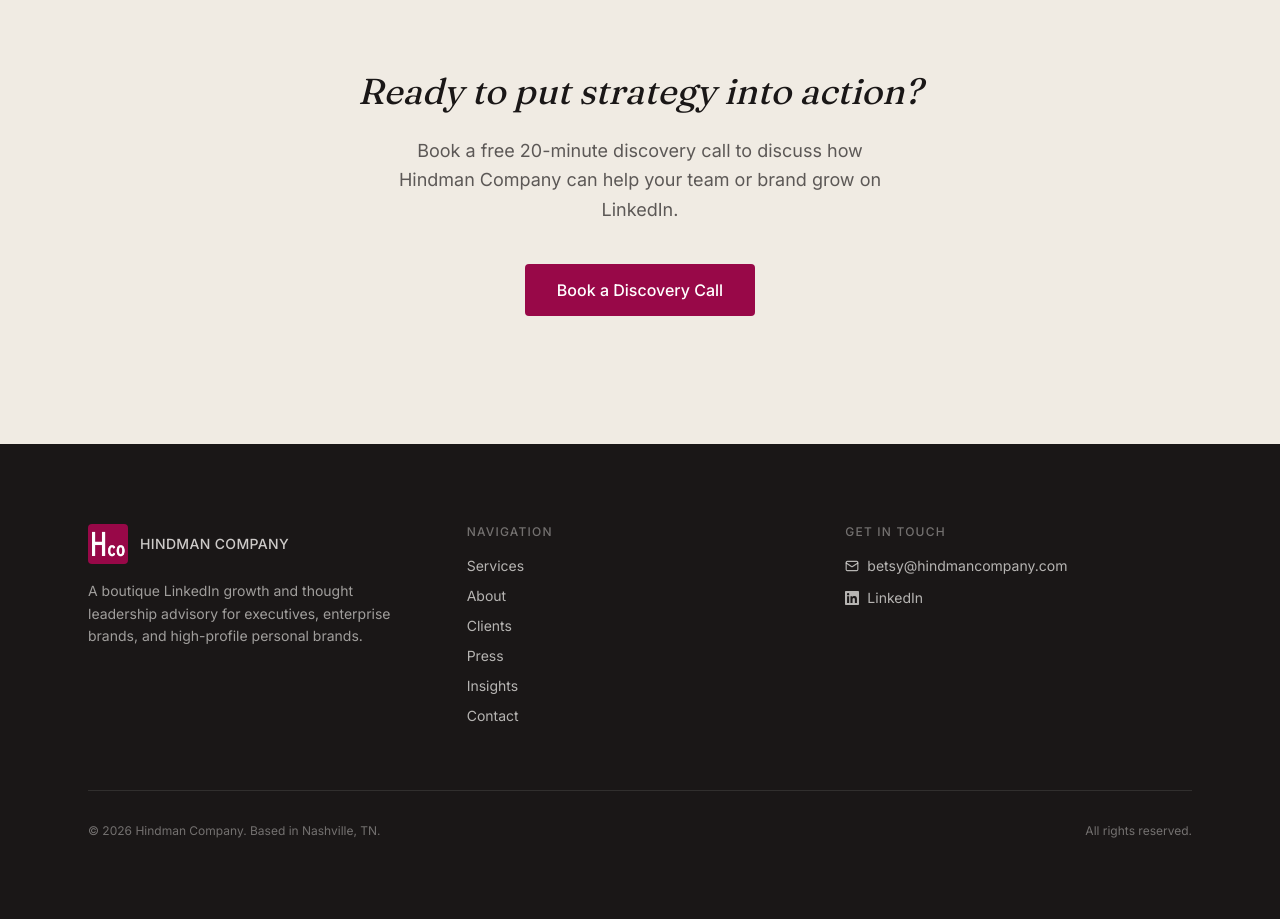
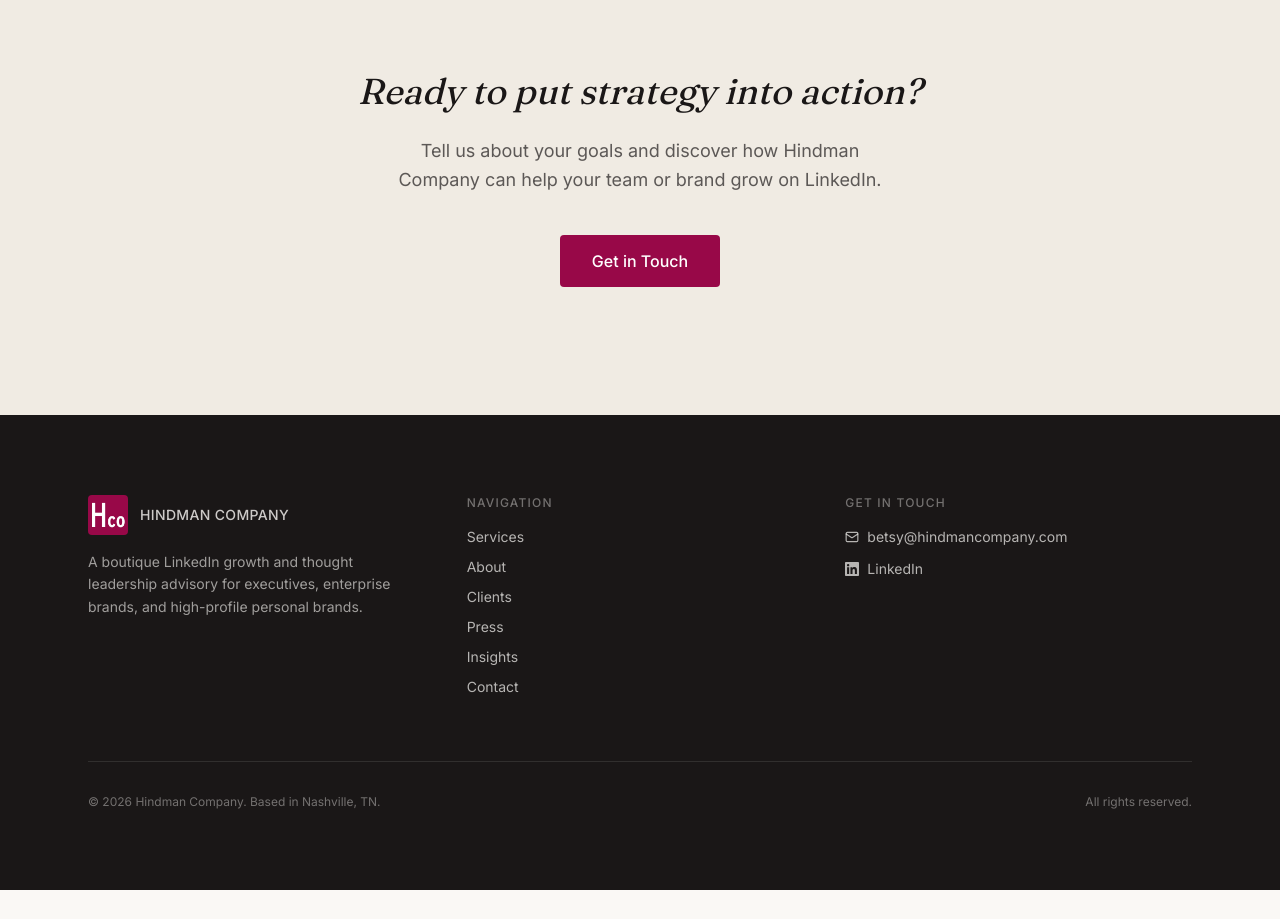
Before and after one commit to walterh1996/HindmanCo, a Next.js app: page /insights in a window 1280 px wide. Shown: the part 2080-2999 px from the top of the page. After the commit the page ends 2970 px from the top, so only its background shows below. Built offline with nearby package versions, Linux system fonts and the light colour scheme.

Commit message:
auto-backup: 2026-06-30 15:44:20

```diff
--- a/src/app/insights/page.tsx
+++ b/src/app/insights/page.tsx
@@ -170,19 +170,17 @@
           </FadeIn>
           <FadeIn delay={0.1}>
             <p className="text-text-secondary text-lg leading-relaxed mb-10 max-w-lg mx-auto">
-              Book a free 20-minute discovery call to discuss how Hindman
-              Company can help your team or brand grow on LinkedIn.
+              Tell us about your goals and discover how Hindman Company can help
+              your team or brand grow on LinkedIn.
             </p>
           </FadeIn>
           <FadeIn delay={0.15}>
-            <a
-              href="https://calendly.com/betsyhindman"
-              target="_blank"
-              rel="noopener noreferrer"
+            <Link
+              href="/contact"
               className="inline-flex items-center justify-center h-13 px-8 text-base font-medium bg-brand text-white rounded-sm hover:bg-brand-dark transition-colors duration-200"
             >
-              Book a Discovery Call
-            </a>
+              Get in Touch
+            </Link>
           </FadeIn>
         </div>
       </section>
```
